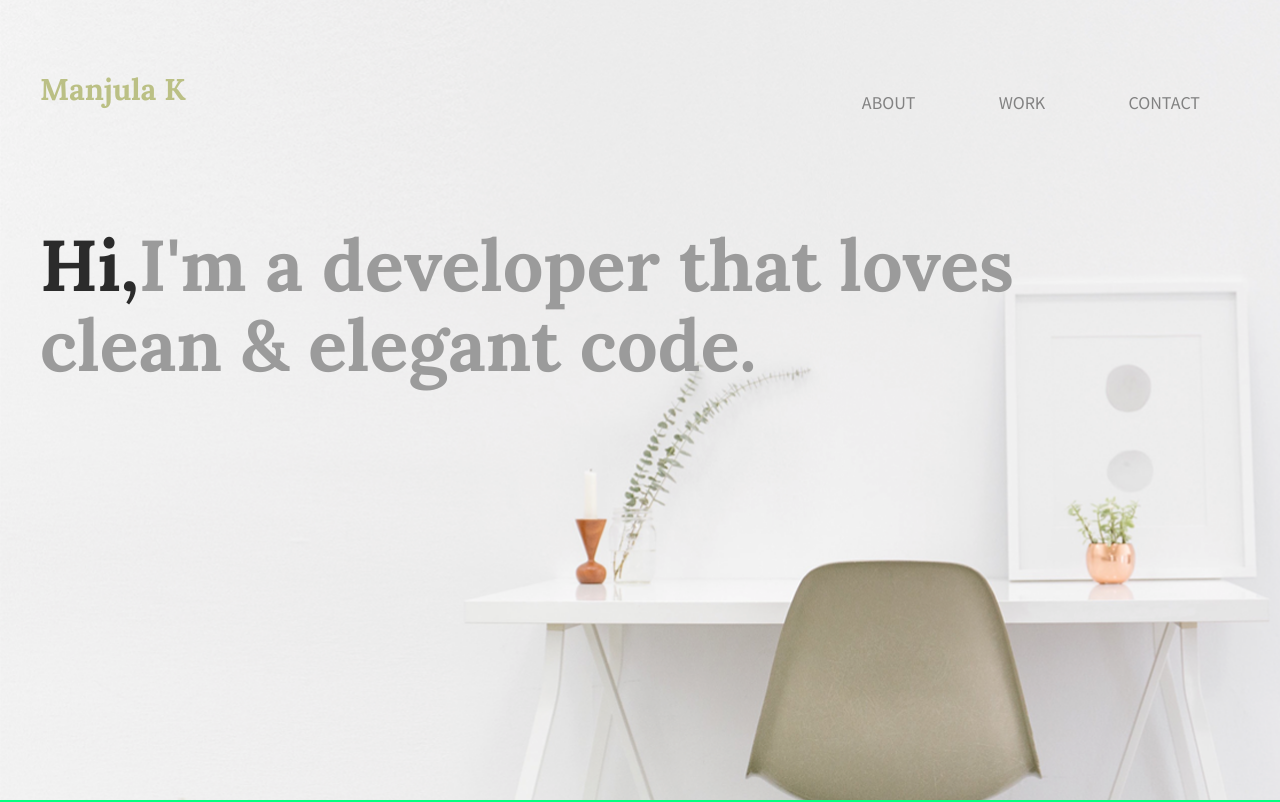
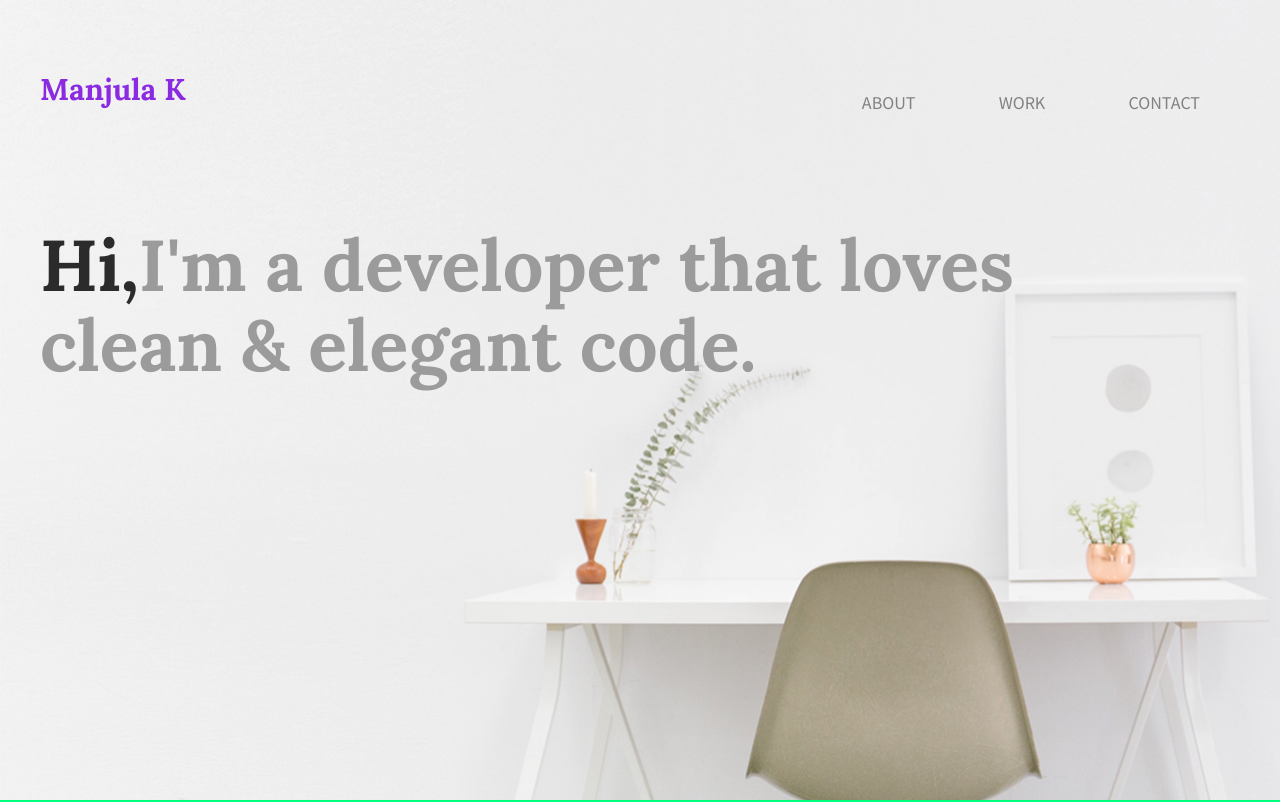
Before and after one commit to manjulamk/html-css-project, a plain HTML site: page index.html in a window 1280 px wide. Shown: the top 802 px of the page. Drawn offline with Linux system fonts and the light colour scheme.

Commit message:
changed the header color in main.css

```diff
--- a/css/main.css
+++ b/css/main.css
@@ -43,7 +43,7 @@ header h1{
   padding: 50px 0;
   font-family: 'Lora',serif;
   font-size: 30px;
-  color: #bbc085;
+  color: #8A2BE2;
 
 }
 nav{
```
